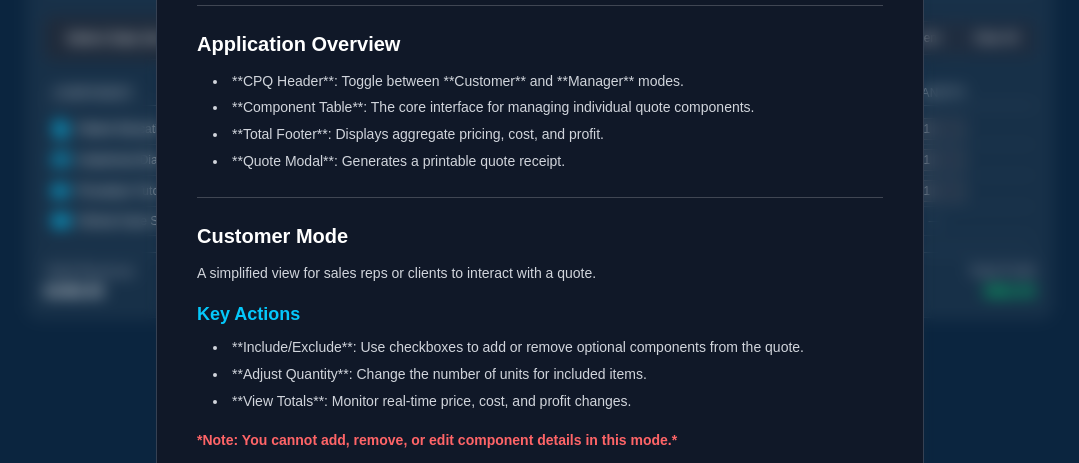
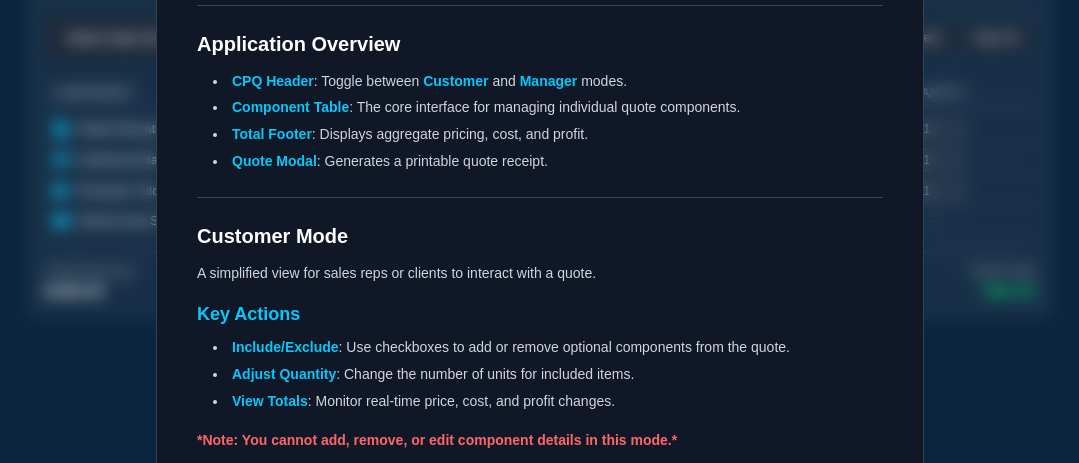
Before and after one commit to tsmithcode/recruiter-showcase, a Next.js app: page /cpq-demo in a window 1280 px wide. Both pictures are taken after a click on the button "User Guide". Shown: the part 195-658 px from the top of the page, without its empty margins (100-1179 px from the left). Built offline with nearby package versions, Linux system fonts and the light colour scheme.

Commit message:
User guide more human readable

```diff
--- a/app/cpq-demo/components/CPQUserGuideDialog.tsx
+++ b/app/cpq-demo/components/CPQUserGuideDialog.tsx
@@ -1,5 +1,4 @@
 // File: app/cpq-demo/components/CPQUserGuideDialog.tsx
-
 import React, { useState } from 'react';
 import { Dialog } from '@headlessui/react';
 import { motion } from 'framer-motion';
@@ -26,16 +25,16 @@ export default function CPQUserGuideDialog() {
         </h2>
         <ul className="list-disc list-inside space-y-1 ml-4 text-gray-300">
           <li>
-            **CPQ Header**: Toggle between **Customer** and **Manager** modes.
+            <strong className="text-[#05c8fb] font-bold">CPQ Header</strong>: Toggle between <strong className="text-[#05c8fb] font-bold">Customer</strong> and <strong className="text-[#05c8fb] font-bold">Manager</strong> modes.
           </li>
           <li>
-            **Component Table**: The core interface for managing individual quote components.
+            <strong className="text-[#05c8fb] font-bold">Component Table</strong>: The core interface for managing individual quote components.
           </li>
           <li>
-            **Total Footer**: Displays aggregate pricing, cost, and profit.
+            <strong className="text-[#05c8fb] font-bold">Total Footer</strong>: Displays aggregate pricing, cost, and profit.
           </li>
           <li>
-            **Quote Modal**: Generates a printable quote receipt.
+            <strong className="text-[#05c8fb] font-bold">Quote Modal</strong>: Generates a printable quote receipt.
           </li>
         </ul>
       </section>
@@ -55,13 +54,13 @@ export default function CPQUserGuideDialog() {
         </h3>
         <ul className="list-disc list-inside space-y-1 ml-4 text-gray-300">
           <li>
-            **Include/Exclude**: Use checkboxes to add or remove optional components from the quote.
+            <strong className="text-[#05c8fb] font-bold">Include/Exclude</strong>: Use checkboxes to add or remove optional components from the quote.
           </li>
           <li>
-            **Adjust Quantity**: Change the number of units for included items.
+            <strong className="text-[#05c8fb] font-bold">Adjust Quantity</strong>: Change the number of units for included items.
           </li>
           <li>
-            **View Totals**: Monitor real-time price, cost, and profit changes.
+            <strong className="text-[#05c8fb] font-bold">View Totals</strong>: Monitor real-time price, cost, and profit changes.
           </li>
         </ul>
         <p className="mt-4 font-semibold text-red-400">
@@ -84,16 +83,16 @@ export default function CPQUserGuideDialog() {
         </h3>
         <ul className="list-disc list-inside space-y-1 ml-4 text-gray-300">
           <li>
-            **Load Mock Data**: Replace current components with pre-defined industry datasets.
+            <strong className="text-[#05c8fb] font-bold">Load Mock Data</strong>: Replace current components with pre-defined industry datasets.
           </li>
           <li>
-            **+ Add Component**: Insert a new, blank component row.
+            <strong className="text-[#05c8fb] font-bold">+ Add Component</strong>: Insert a new, blank component row.
           </li>
           <li>
-            **Clear All**: Remove all components from the current quote.
+            <strong className="text-[#05c8fb] font-bold">Clear All</strong>: Remove all components from the current quote.
           </li>
           <li>
-            **Edit**: Open a modal to modify a component&apos;s details.
+            <strong className="text-[#05c8fb] font-bold">Edit</strong>: Open a modal to modify a component&apos;s details.
           </li>
         </ul>
       </section>
@@ -114,13 +113,13 @@ export default function CPQUserGuideDialog() {
         </h3>
         <ul className="list-disc list-inside space-y-1 ml-4 text-gray-300">
           <li>
-            **Details**: Name, Icon, Quantity.
+            <strong className="text-[#05c8fb] font-bold">Details</strong>: Name, Icon, Quantity.
           </li>
           <li>
-            **Costs**: Unit Material Cost, Unit Labor Cost, Labor Hours.
+            <strong className="text-[#05c8fb] font-bold">Costs</strong>: Unit Material Cost, Unit Labor Cost, Labor Hours.
           </li>
           <li>
-            **Pricing**: Material Markup, Labor Margin, Discount.
+            <strong className="text-[#05c8fb] font-bold">Pricing</strong>: Material Markup, Labor Margin, Discount.
           </li>
         </ul>
 
@@ -192,22 +191,22 @@ export default function CPQUserGuideDialog() {
         </h2>
         <ul className="list-disc list-inside space-y-1 ml-4 text-gray-300">
           <li>
-            **CPQ**: Configure, Price, Quote.
+            <strong className="text-[#05c8fb] font-bold">CPQ</strong>: Configure, Price, Quote.
           </li>
           <li>
-            **Component**: An individual item or service in the quote.
+            <strong className="text-[#05c8fb] font-bold">Component</strong>: An individual item or service in the quote.
           </li>
           <li>
-            **Optional**: A component that isn&apos;t included by default.
+            <strong className="text-[#05c8fb] font-bold">Optional</strong>: A component that isn&apos;t included by default.
           </li>
           <li>
-            **Cost**: Internal expense (Labor + Material).
+            <strong className="text-[#05c8fb] font-bold">Cost</strong>: Internal expense (Labor + Material).
           </li>
           <li>
-            **Price**: Final selling price to the customer.
+            <strong className="text-[#05c8fb] font-bold">Price</strong>: Final selling price to the customer.
           </li>
           <li>
-            **Profit**: The difference between Price and Cost.
+            <strong className="text-[#05c8fb] font-bold">Profit</strong>: The difference between Price and Cost.
           </li>
         </ul>
       </section>
```
Also changed, not shown: 1 other file (tests, documents, lock files or other folders).
